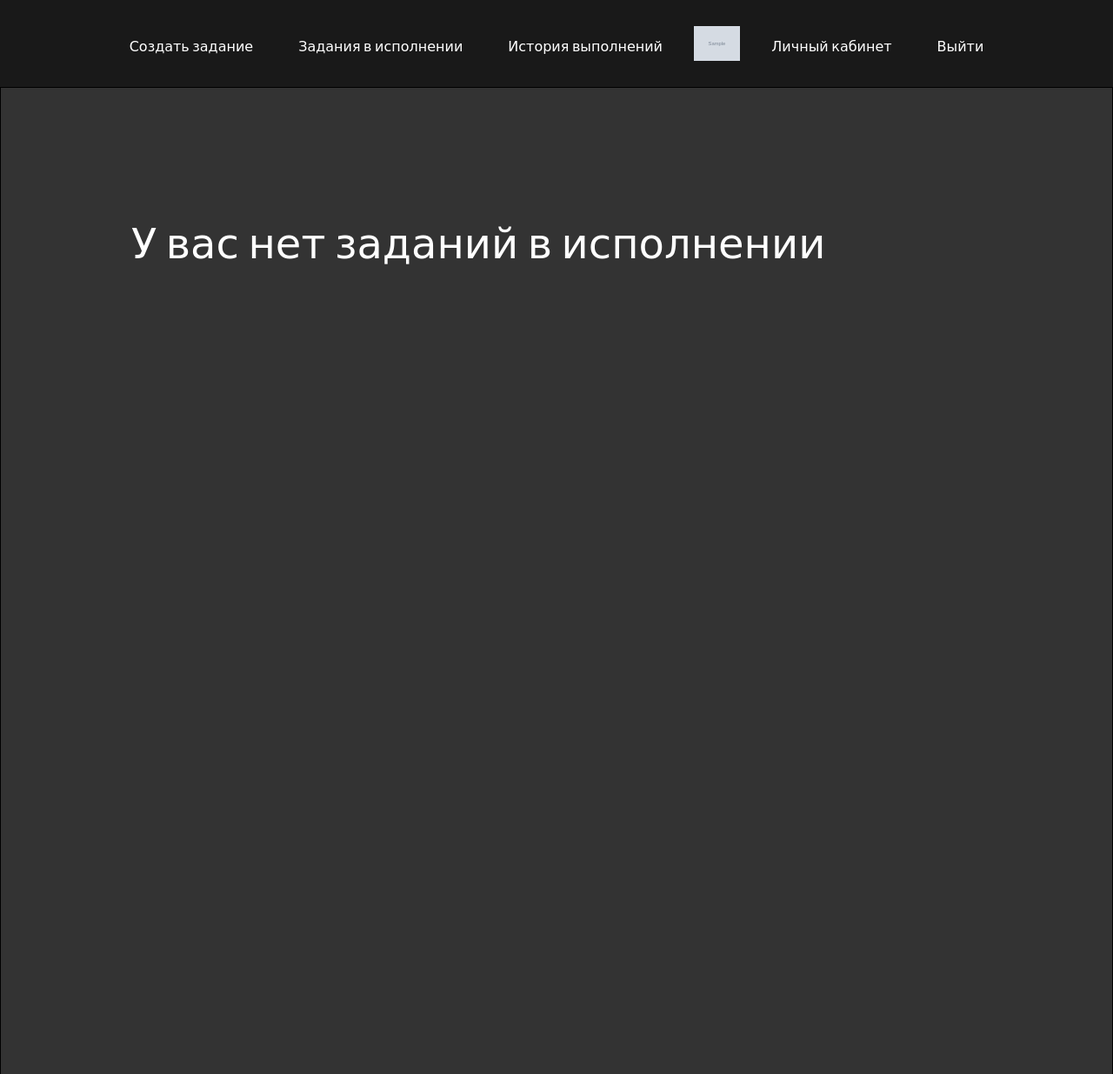
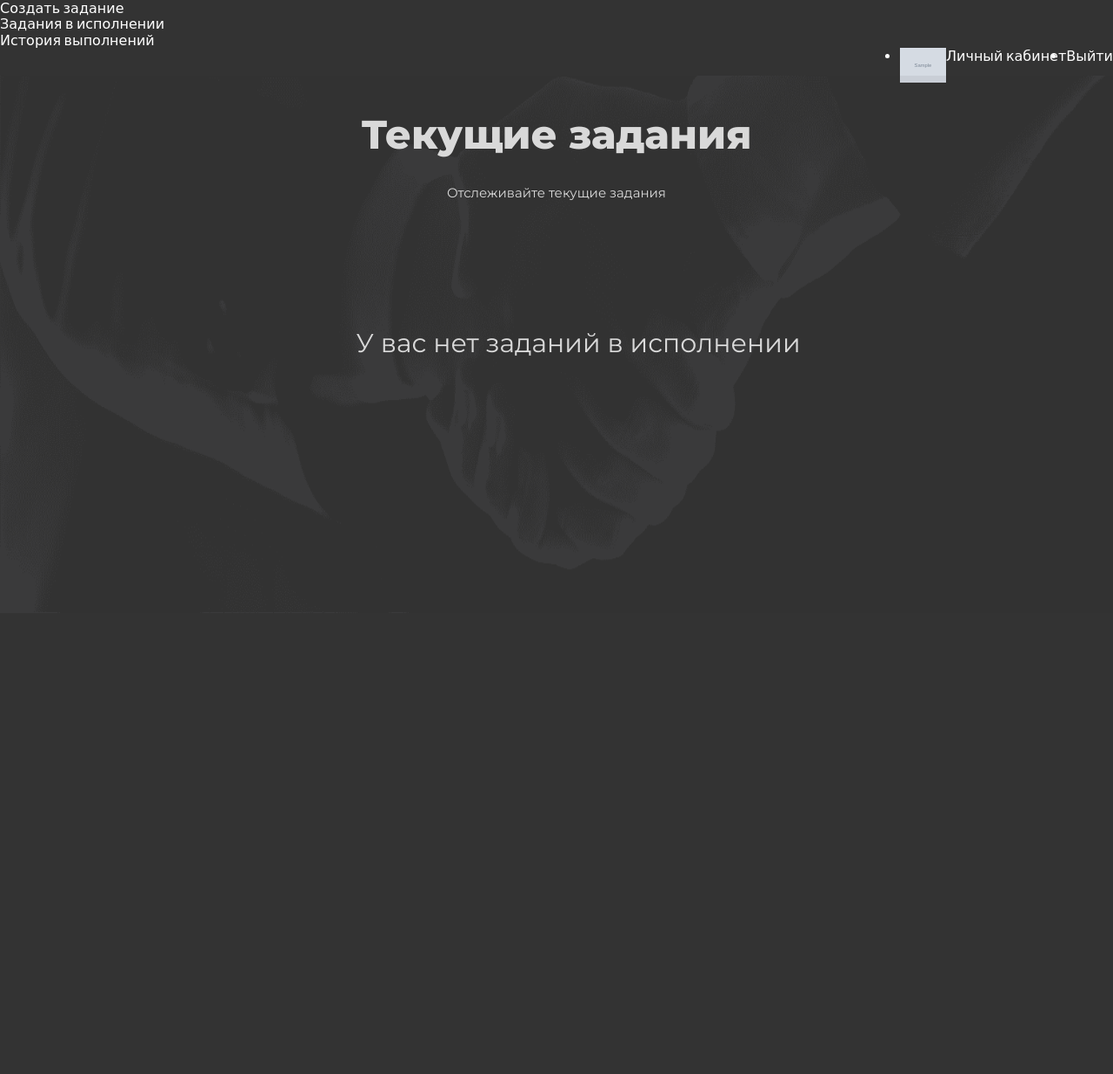
Before and after one commit to EgorElushov/AutomatedTaskDeliveryService, a Django app: page /task-list-doing/1 in a window 1280 px wide. Shown: the whole page at 87% size. Run offline with Django 4.2, Linux system fonts and the light colour scheme; a user stored in the database is signed in; tables that the repository leaves empty hold one stand-in row (values such as "Sample post"); grey boxes marked "Sample" are stand-in pictures.

Commit message:
add doing task list

```diff
--- a/ServerPart/templates/doing_tasks_list.html
+++ b/ServerPart/templates/doing_tasks_list.html
@@ -1,40 +1,149 @@
-<html lang="en">
-<head>
-    <meta charset="UTF-8">
-    <meta name="viewport"
-          content="width=device-width, user-scalable=no, initial-scale=1.0, maximum-scale=1.0, minimum-scale=1.0">
-    <meta http-equiv="X-UA-Compatible" content="ie=edge">
-    <title>Voting list</title>
-    {% load static %}
-    <link href="https://fonts.googleapis.com/css?family=Poiret+One&display=swap" rel="stylesheet">
-    <link rel="stylesheet" href="{% static 'css/basic-css.css' %}">
-    <link href="https://fonts.googleapis.com/css?family=Montserrat+Alternates&display=swap" rel="stylesheet">
-    <link rel="stylesheet" href="{% static 'css/time_style.css'%}" />
-     <style>
-        .layer { overflow: scroll; /* Добавляем полосы прокрутки */
- width: 100%; /* Ширина блока */
- height: 100%; /* Высота блока */
- padding: 150px; /* Поля вокруг текста */
- border: solid 1px black; /* Параметры рамки */
- }
-    </style>
+<!DOCTYPE html>
+<title>Текущие задачи</title>
+<meta name="viewport" content="width=device-width, initial-scale=1.0"/>
+<meta charset="utf-8"/>
+<meta property="twitter:card" content="summary_large_image"/>
+
+<style data-tag="reset-style-sheet">
+    html {
+        line-height: 1.15;
+    }
+
+    body {
+        margin: 0;
+    }
+
+    * {
+        box-sizing: border-box;
+        border-width: 0;
+        border-style: solid;
+    }
+
+    p, li, ul, pre, div, h1, h2, h3, h4, h5, h6, figure, blockquote, figcaption {
+        margin: 0;
+        padding: 0;
+    }
+
+    button {
+        background-color: transparent;
+    }
+
+    button, input, optgroup, select, textarea {
+        font-family: inherit;
+        font-size: 100%;
+        line-height: 1.15;
+        margin: 0;
+    }
+
+    button, select {
+        text-transform: none;
+    }
+
+    button, [type="button"], [type="reset"], [type="submit"] {
+        -webkit-appearance: button;
+    }
+
+    button::-moz-focus-inner, [type="button"]::-moz-focus-inner, [type="reset"]::-moz-focus-inner, [type="submit"]::-moz-focus-inner {
+        border-style: none;
+        padding: 0;
+    }
+
+    button:-moz-focus, [type="button"]:-moz-focus, [type="reset"]:-moz-focus, [type="submit"]:-moz-focus {
+        outline: 1px dotted ButtonText;
+    }
+
+    a {
+        color: inherit;
+        text-decoration: inherit;
+    }
+
+    input {
+        padding: 2px 4px;
+    }
+
+    img {
+        display: block;
+    }
+
+    html {
+        scroll-behavior: smooth
+    }
+</style>
+<style data-tag="default-style-sheet">
+    html {
+        font-family: Inter;
+        font-size: 16px;
+    }
+
+    body {
+        font-weight: 400;
+        font-style: normal;
+        text-decoration: none;
+        text-transform: none;
+        letter-spacing: normal;
+        line-height: 1.15;
+        color: var(--dl-color-gray-black);
+        background-color: var(--dl-color-gray-white);
+
+    }
+</style>
+<link
+        rel="stylesheet"
+        href="https://fonts.googleapis.com/css2?family=Inter:wght@100;200;300;400;500;600;700;800;900&amp;display=swap"
+        data-tag="font"
+/>
+<link
+        rel="stylesheet"
+        href="https://fonts.googleapis.com/css2?family=Nunito+Sans:ital,wght@0,200;0,300;0,400;0,500;0,600;0,700;0,800;0,900;1,200;1,300;1,400;1,500;1,600;1,700;1,800;1,900&amp;display=swap"
+        data-tag="font"
+/>
+<link
+        rel="stylesheet"
+        href="https://fonts.googleapis.com/css2?family=Montserrat:ital,wght@0,100;0,200;0,300;0,400;0,500;0,600;0,700;0,800;0,900;1,100;1,200;1,300;1,400;1,500;1,600;1,700;1,800;1,900&amp;display=swap"
+        data-tag="font"
+/>
+{% load static %}
+<link rel="stylesheet" href="{% static 'css/task_list.css' %}">
+<link rel="stylesheet" href="{% static 'css/key.css' %}">
 </head>
 <body>
 {% include "menu.html" %}
-<div class="layer">
-<div id="voting-list">
-    {% if tasks_count > 0 %}
-        {% for taks in tasks_list %}
-        <div id="voting{{taks.id}}">
-            <p>
-                <a href="../../show/{{taks.id}}"><label>{{taks.name}}</label></a>
-            </p>
+<div>
+    <link href="./frame.css" rel="stylesheet"/>
+
+    <div class="container">
+        <div class="group-1">
+            <img
+                    src="{% static 'img/main.png' %}"
+                    alt="main"
+                    class="picture"
+            />
         </div>
-        {% endfor %}
-    {% else %}
-        <label>У вас нет заданий в исполнении</label>
-    {% endif %}
+        <span class="title-text"><span>Текущие задания</span></span>
+        <span class="lower-title-text">
+            <span>Отслеживайте текущие задания</span>
+          </span>
+        <div class="tasks-container">
+            <div id="div1" style="display: block">
+                <table align="left" cellspacing="20">
+                    {% if tasks_count > 0 %}
+
+                        {% for task in tasks_list %}
+                            <tr>
+                                <th>
+                                    <a href="/show/{{ task.id }}"><span
+                                            class="taskfield-text">{{ task.name }}</span></a>
+                                </th>
+                            </tr>
+                        {% endfor %}
+                    {% endif %}
+                </table>
+            </div>
+        </div>
+        {% if tasks_count == 0 %}
+            <span class="lower-title-text1"><span>У вас нет заданий в исполнении</span></span>
+        {% endif %}
+    </div>
 </div>
-    </div>
 </body>
 </html>
```
